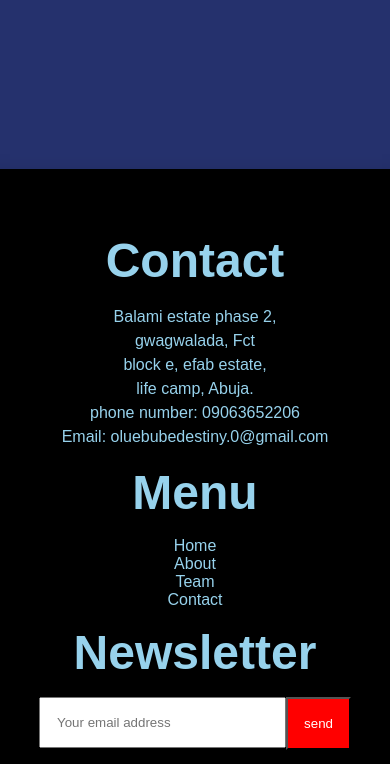
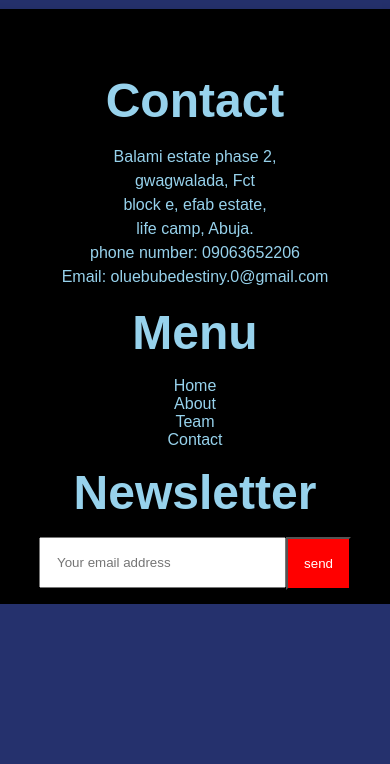
Before and after one commit to Oluebubedestiny/Techsite, a plain HTML site: page index.html in a window 390 px wide. Shown: the part 6782-7546 px from the top of the page. After the commit the page ends 7386 px from the top, so only its background shows below. Drawn offline with nearby package versions, Linux system fonts and the light colour scheme.

Commit message:
fixing footer height

```diff
--- a/style.css
+++ b/style.css
@@ -799,10 +799,10 @@ input {
   padding-bottom: 2rem;
 }
 @media screen and (max-width: 600px) {
-  #footer {
-    /* height: 80vh; */
+  /* #footer {
+    height: 80vh;
     margin-top: 10rem;
-  }
+  } */
   .footer_content {
     display: block;
     align-items: center;
```
